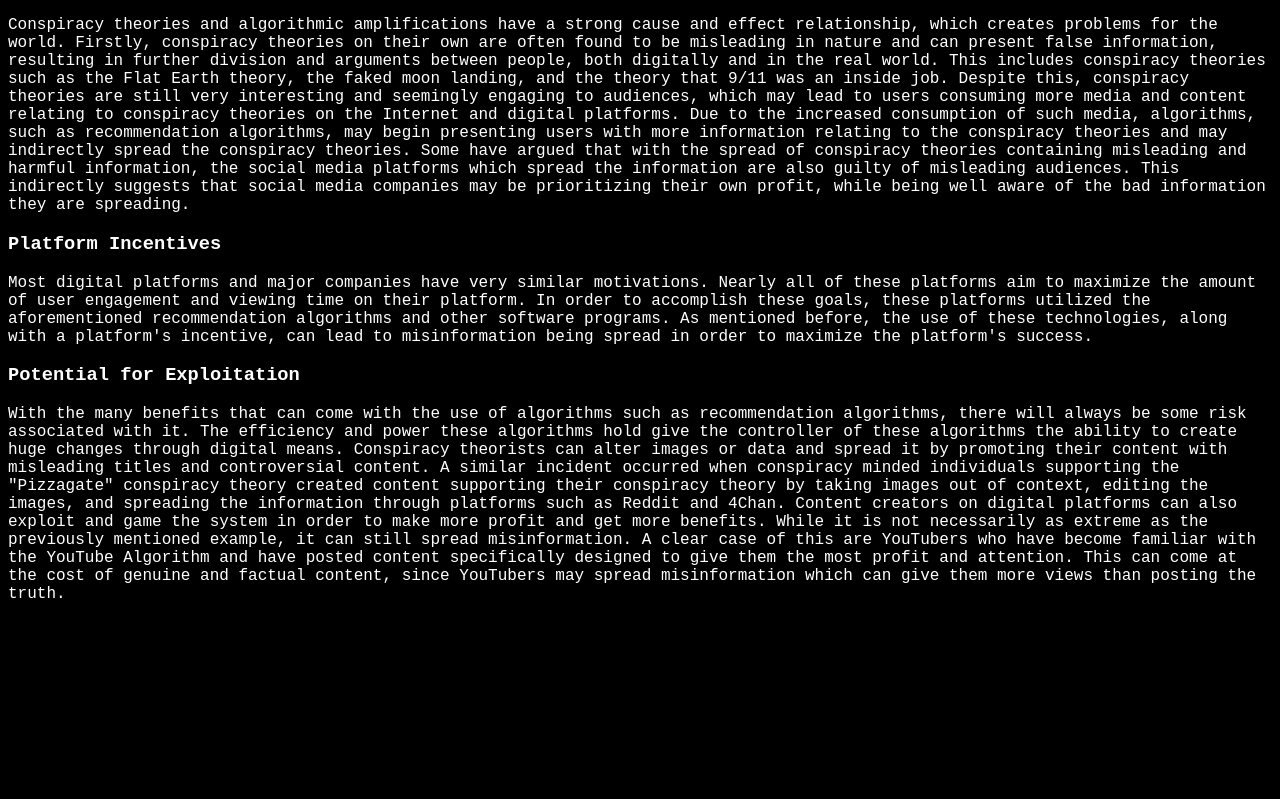
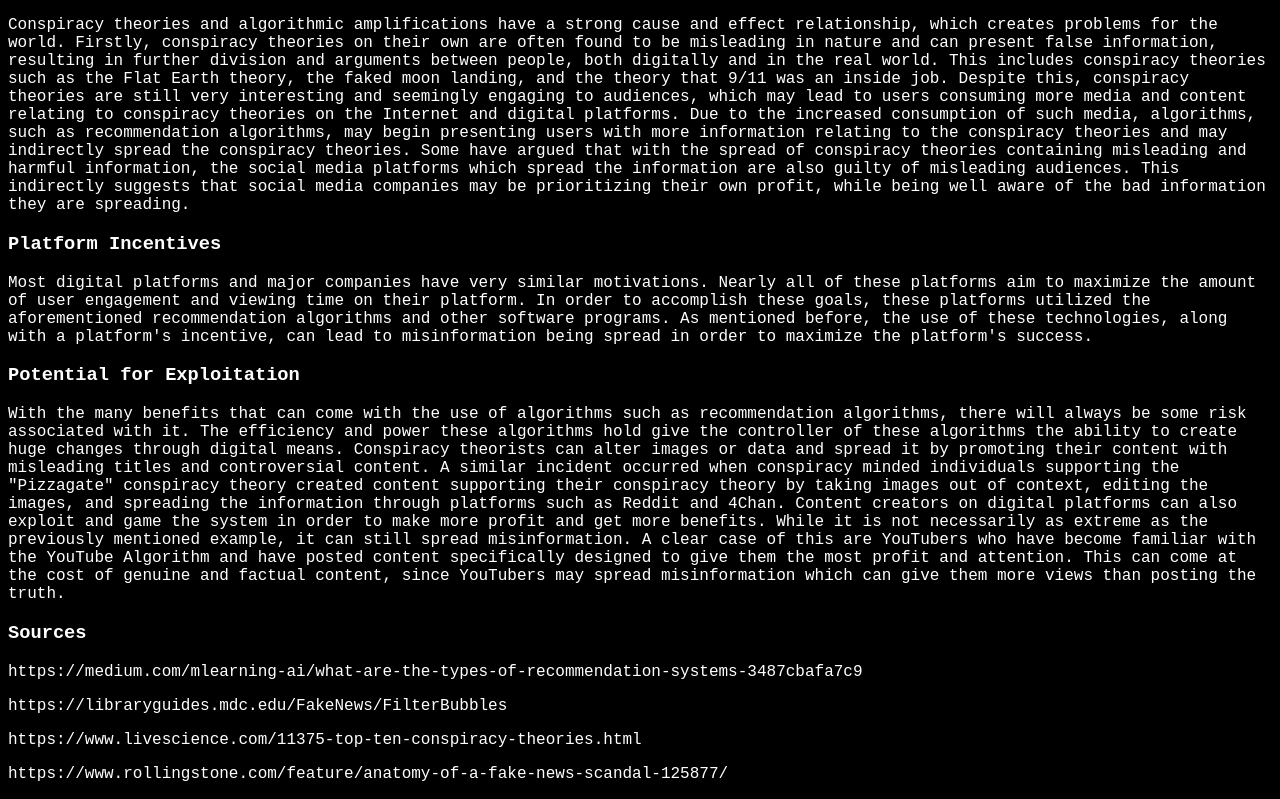
Before and after one commit to shreyas-newa/shreyas-newa.github.io, a plain HTML site: page CS-II/Projects/ConspiracyTheory.html in a window 1280 px wide. Shown: the part 2733-3532 px from the top of the page. Before the commit the page ends 3352 px from the top, so only its background shows below. Drawn offline with Linux system fonts and the light colour scheme.

Commit message:
updated ConspiracyTheory.html with sources

```diff
--- a/CS-II/Projects/ConspiracyTheory.html
+++ b/CS-II/Projects/ConspiracyTheory.html
@@ -100,3 +100,9 @@
      posted content specifically designed to give them the most profit and attention. This can come at the cost of
       genuine and factual content, since YouTubers may spread misinformation which can give them more views than
       posting the truth.</p>
+
+      <h3>Sources</h3>
+<p>https://medium.com/mlearning-ai/what-are-the-types-of-recommendation-systems-3487cbafa7c9</p>
+<p>https://libraryguides.mdc.edu/FakeNews/FilterBubbles</p>
+<p>https://www.livescience.com/11375-top-ten-conspiracy-theories.html</p>
+<p>https://www.rollingstone.com/feature/anatomy-of-a-fake-news-scandal-125877/</p>
```
